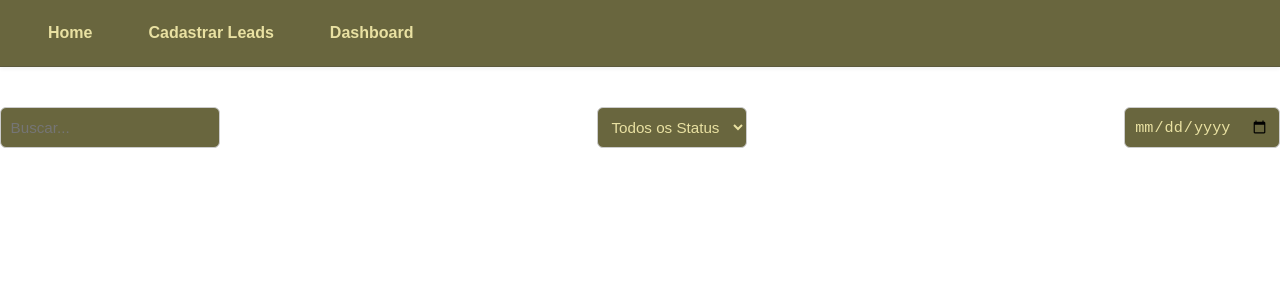
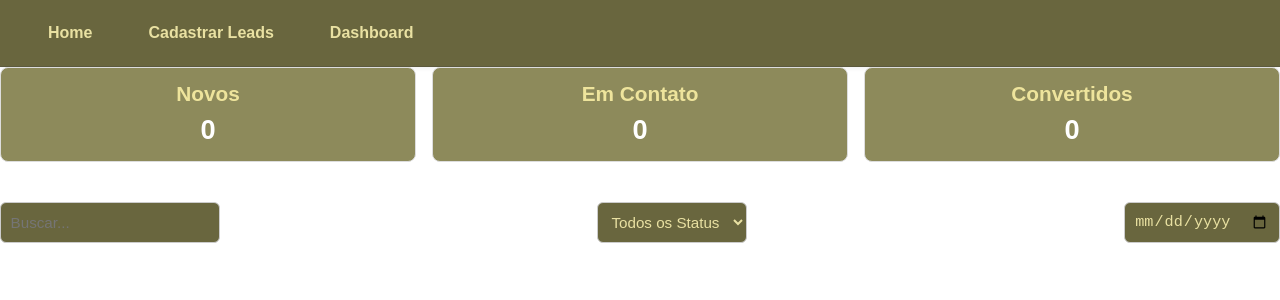
Before and after one commit to Klaudio0707/Gerenciador-Leads, a Next.js app: page /leads in a window 1280 px wide. Shown: the top 300 px of the page. Built offline with nearby package versions, Linux system fonts and the light colour scheme.

Commit message:
feat(StatusCard)criação do component de status

```diff
--- /dev/null
+++ b/src/@type/IProps/IStatusCardsProps.ts
@@ -0,0 +1,5 @@
+import { LeadStatus } from "@prisma/client/edge";
+
+export interface IStatusCardsProps {
+  counts: Record<LeadStatus, number> | null;
+}
--- a/src/app/leads/page.tsx
+++ b/src/app/leads/page.tsx
@@ -1,17 +1,24 @@
 "use client"
 
 import { Filters } from "@/components/Filters/Filter"
+import { StatusCards } from "@/components/StatusCard/StatusCard"
+import { LeadStatus } from "@prisma/client/edge";
 import { useState } from "react";
 
-export default function Leads(){
+export default function Leads() {
 
     //stados para o filter
     const [statusFilter, setStatusFilter] = useState('');
     const [dateFilter, setDateFilter] = useState('');
     const [searchTerm, setSearchTerm] = useState('');
 
-    return(
+
+
+    const [leadCounts, setLeadCounts] = useState<Record<LeadStatus, number> | null>(null);
+
+    return (
         <div>
+            <StatusCards counts={leadCounts} />
 
             <Filters
                 searchTerm={searchTerm}
@@ -21,6 +28,7 @@ export default function Leads(){
                 onStatusChange={setStatusFilter}
                 onDateChange={setDateFilter}
             />
+
         </div>
     )
 }
--- a/src/components/Filters/Filter.tsx
+++ b/src/components/Filters/Filter.tsx
@@ -1,5 +1,5 @@
 import styles from './Filter.module.css';
-import type { IFiltersProps } from '@/@type/IFiltersProps';
+import type { IFiltersProps } from '@/@type/IProps/IFiltersProps';
 
 //entrada de props desestruturada
 export function Filters({ searchTerm, statusFilter, dateFilter, onSearchChange, onStatusChange, onDateChange}: IFiltersProps) {
--- /dev/null
+++ b/src/components/StatusCard/StatusCard.tsx
@@ -0,0 +1,22 @@
+import type { IStatusCardsProps } from '@/@type/IProps/IStatusCardsProps';
+import styles from './StatusCards.module.css';
+
+
+export function StatusCards({ counts }: IStatusCardsProps) {
+    return (
+        <div className={styles.statusContainer}>
+            <div className={styles.statusCard}>
+                <h3>Novos</h3>
+                <p>{counts?.NOVO || 0}</p>
+            </div>
+            <div className={styles.statusCard}>
+                <h3>Em Contato</h3>
+                <p>{counts?.EM_CONTATO || 0}</p>
+            </div>
+            <div className={styles.statusCard}>
+                <h3>Convertidos</h3>
+                <p>{counts?.CONVERTIDO || 0}</p>
+            </div>
+        </div>
+    );
+}
--- /dev/null
+++ b/src/components/StatusCard/StatusCards.module.css
@@ -0,0 +1,30 @@
+.statusContainer {
+    display: flex;
+    gap:1rem;
+    margin-bottom: 2rem;
+}
+
+.statusCard{
+    flex: 1;
+    background-color: #8d8a5b;
+    border: 1px solid #ddd;
+    border-radius: 8px;
+    padding: 0.9rem;
+    text-align: center;
+}
+
+.statusCard h3 {
+    margin-bottom: 0.5rem;
+    font-size: 1.3rem;
+   color: #eee49c;
+}
+.statusCard p {
+    font-size: 1.7rem;
+    font-weight: bold;
+    color: #fff;
+}
+.statusCard:hover {
+    color: #e9e1a2;
+    cursor: default;
+    cursor: pointer;
+}
```
Also changed, not shown: src/@type/IProps/IFiltersProps.ts (renamed from src/@type/IFiltersProps.ts). Lines whose indentation alone changed are shown as unchanged.
